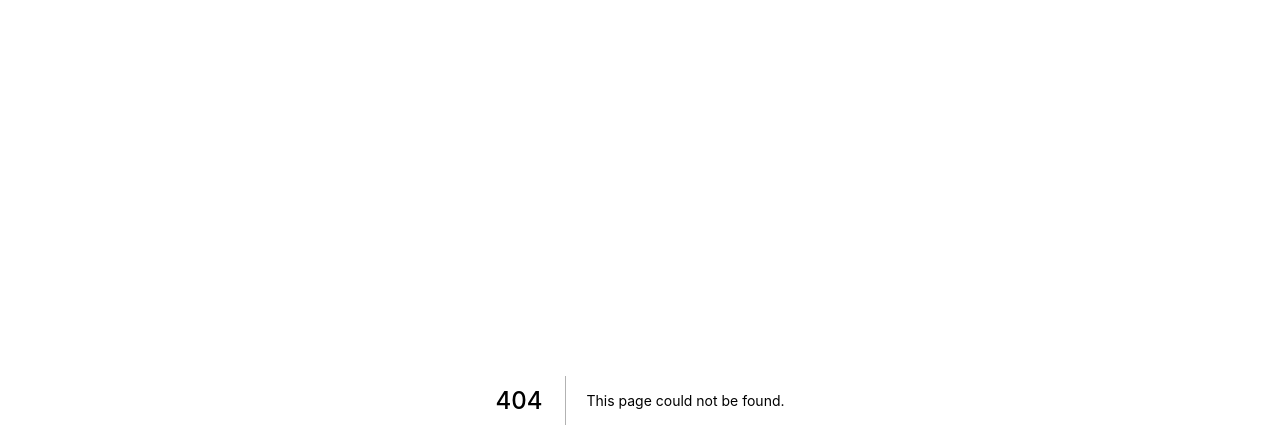
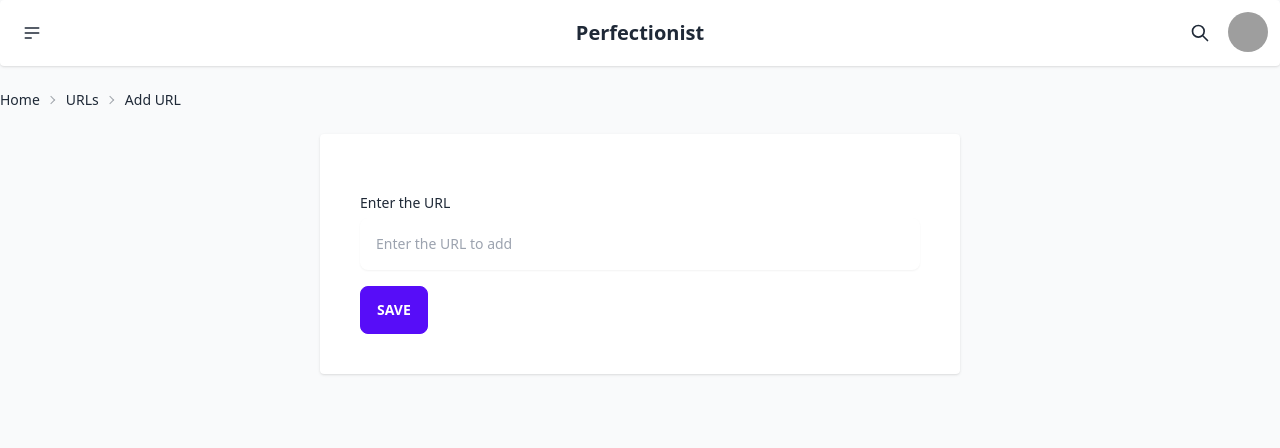
Before and after one commit to amitavroy/perfectionist, a Next.js app: page /urls/add in a window 1280 px wide. Before the commit this address had no page. Shown: the top 448 px of the page. Built offline with nearby package versions, Linux system fonts and the light colour scheme; grey boxes are pictures that could not be loaded.

Commit message:
Video 7: Formik form for URL to save

```diff
--- /dev/null
+++ b/components/Forms/UrlAddForm/index.tsx
@@ -0,0 +1,64 @@
+import * as Yup from "yup";
+import { Field, Form, Formik, FormikHelpers } from "formik";
+import React from "react";
+import { FormElement } from "../../commons/FormElement";
+import HttpService from "../../../services/http.services";
+
+interface IValues {
+  url: string;
+}
+
+export const UrlAddForm: React.FC = () => {
+  const initialValues: IValues = {
+    url: "",
+  };
+  const onFormSubmit = async (
+    values: IValues,
+    { setSubmitting, resetForm }: FormikHelpers<IValues>
+  ) => {
+    const resp = await HttpService.post("http://localhost:8000/api/url", {
+      url: values.url,
+    });
+    resp.status === 201 && resetForm();
+  };
+  return (
+    <div>
+      <Formik
+        initialValues={initialValues}
+        onSubmit={onFormSubmit}
+        validationSchema={UrlFormValidation}
+      >
+        {({ errors, touched }) => (
+          <Form>
+            <FormElement
+              name="url"
+              label="Enter the URL"
+              errors={errors}
+              touched={touched}
+            >
+              <Field
+                id="url"
+                name="url"
+                placeholder="Enter the URL to add"
+                className="w-full p-4 pr-12 text-sm border-gray-200 rounded-lg shadow-sm"
+              />
+            </FormElement>
+            <div className="mt-4">
+              <button className="btn btn-primary" type="submit">
+                Save
+              </button>
+            </div>
+          </Form>
+        )}
+      </Formik>
+    </div>
+  );
+};
+
+// Code snippet: https://stackoverflow.com/a/68002755
+const re =
+  /^((http|https):\/\/)?(www.)?(?!.*(http|https|www.))[a-zA-Z0-9_-]+(\.[a-zA-Z]+)+((\/)[\w#]+)*(\/\w+\?[a-zA-Z0-9_]+=\w+(&[a-zA-Z0-9_]+=\w+)*)?$/gm;
+
+export const UrlFormValidation = Yup.object().shape({
+  url: Yup.string().matches(re, "It needs to be a valid URL"),
+});
--- a/components/TopNav/index.tsx
+++ b/components/TopNav/index.tsx
@@ -26,7 +26,7 @@ export const TopNav = () => {
             className="menu menu-compact dropdown-content mt-3 p-2 shadow bg-base-100 rounded-box w-52"
           >
             <li>
-              <Link href="/links">
+              <Link href="/urls">
                 <a>Links</a>
               </Link>
             </li>
--- /dev/null
+++ b/components/commons/FormElement/index.tsx
@@ -0,0 +1,27 @@
+import { FormFieldError } from "../FormFieldError";
+
+interface Props {
+  label: string;
+  name: string;
+  children?: any;
+  errors: any;
+  touched: any;
+}
+
+export const FormElement: React.FC<Props> = ({
+  label,
+  name,
+  children,
+  errors,
+  touched,
+}) => {
+  return (
+    <div className="mt-4">
+      <label htmlFor={name} className="text-sm font-medium">
+        {label}
+      </label>
+      <div className="relative mt-1">{children}</div>
+      <FormFieldError name={name} errors={errors} touched={touched} />
+    </div>
+  );
+};
--- /dev/null
+++ b/components/commons/FormFieldError/index.tsx
@@ -0,0 +1,18 @@
+import { FormikErrors, FormikTouched, FormikValues } from "formik";
+import React from "react";
+
+interface Props {
+  name: string;
+  errors: FormikErrors<FormikValues>;
+  touched: FormikTouched<FormikValues>;
+}
+
+export const FormFieldError: React.FC<Props> = ({ name, errors, touched }) => {
+  return (
+    <>
+      {errors[name] && touched && (
+        <div className="text-red-500 text-sm">{errors[name]?.toString()}</div>
+      )}
+    </>
+  );
+};
--- /dev/null
+++ b/pages/_document.tsx
@@ -0,0 +1,13 @@
+import { Html, Head, Main, NextScript } from "next/document";
+
+export default function Document() {
+  return (
+    <Html>
+      <Head />
+      <body className="bg-gray-50 h-screen">
+        <Main />
+        <NextScript />
+      </body>
+    </Html>
+  );
+}
--- /dev/null
+++ b/pages/urls/add/index.tsx
@@ -0,0 +1,22 @@
+import { IBreadcrumbLink } from "../../../components/Breadcrumbs";
+import { UrlAddForm } from "../../../components/Forms/UrlAddForm";
+import { Layout } from "../../../components/Layout";
+
+const UrlAddPage = () => {
+  const breadCrumbs: Array<IBreadcrumbLink> = [
+    { name: "Home", link: "/" },
+    { name: "URLs", link: "/urls" },
+    { name: "Add URL", link: "#" },
+  ];
+  return (
+    <Layout pageTitle="Add a new URL" breadCrumbs={breadCrumbs}>
+      <div className="flex justify-center">
+        <div className="w-1/2 shadow rounded p-10 bg-white">
+          <UrlAddForm />
+        </div>
+      </div>
+    </Layout>
+  );
+};
+
+export default UrlAddPage;
--- a/pages/links/index.tsx
+++ b/pages/urls/index.tsx
@@ -1,5 +1,6 @@
 import axios, { Axios } from "axios";
 import { NextPage } from "next";
+import Link from "next/link";
 import { useEffect, useState } from "react";
 import { IBreadcrumbLink } from "../../components/Breadcrumbs";
 import { Layout } from "../../components/Layout";
@@ -29,8 +30,15 @@ const LinkIndexPage: NextPage = () => {
   };
   return (
     <Layout pageTitle="Your URL list" breadCrumbs={breadCrumbs}>
-      <div>
-        <h1 className="text-4xl font-bold">My links</h1>
+      <div className="flex justify-between">
+        <div>
+          <h1 className="text-4xl font-bold">My URLs</h1>
+        </div>
+        <div>
+          <Link href="/urls/add">
+            <a className="btn btn-primary">Add new URL</a>
+          </Link>
+        </div>
       </div>
       {urlData !== null && (
         <div className="mt-4">
--- /dev/null
+++ b/services/http.services.ts
@@ -0,0 +1,12 @@
+import axios from "axios";
+
+class HttpService {
+  public static get = async (url: string) => {
+    return await axios.get(url);
+  };
+  public static post = async (url: string, data: any) => {
+    return await axios.post(url, data);
+  };
+}
+
+export default HttpService;
```
